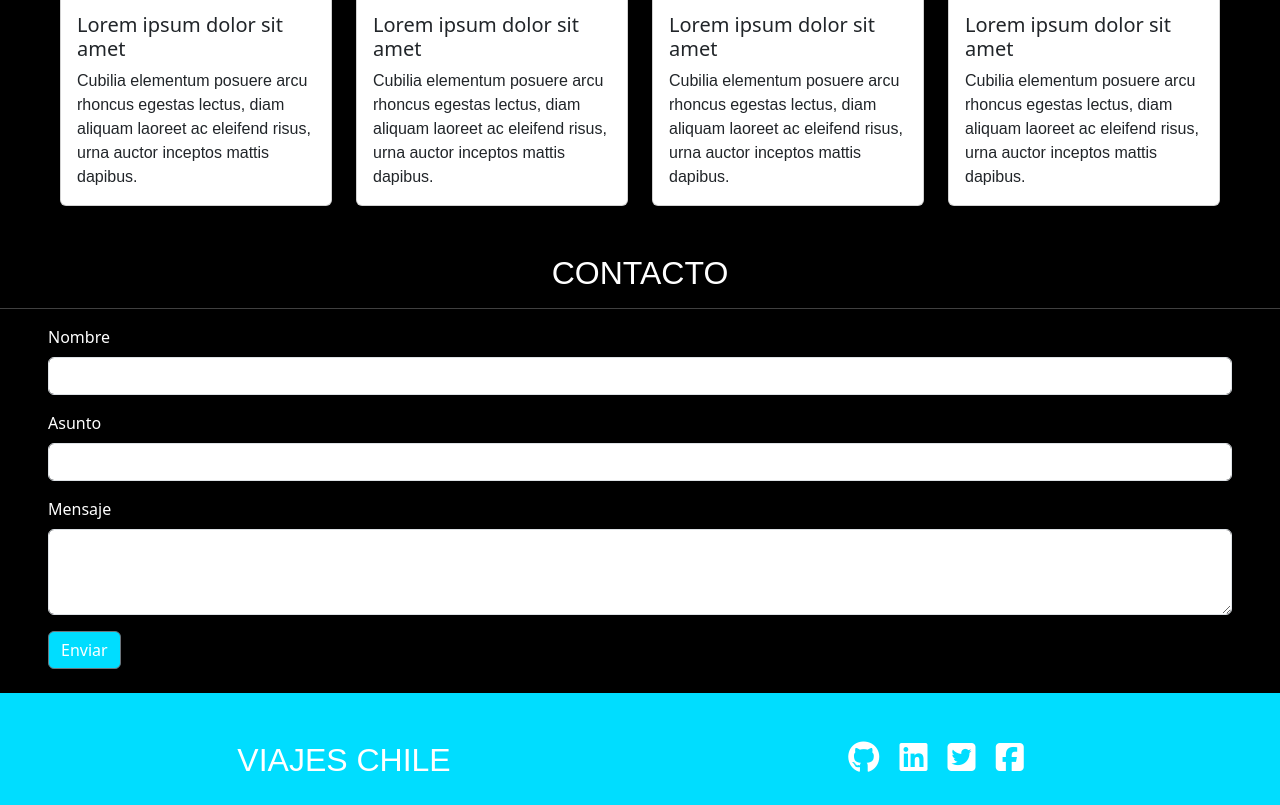
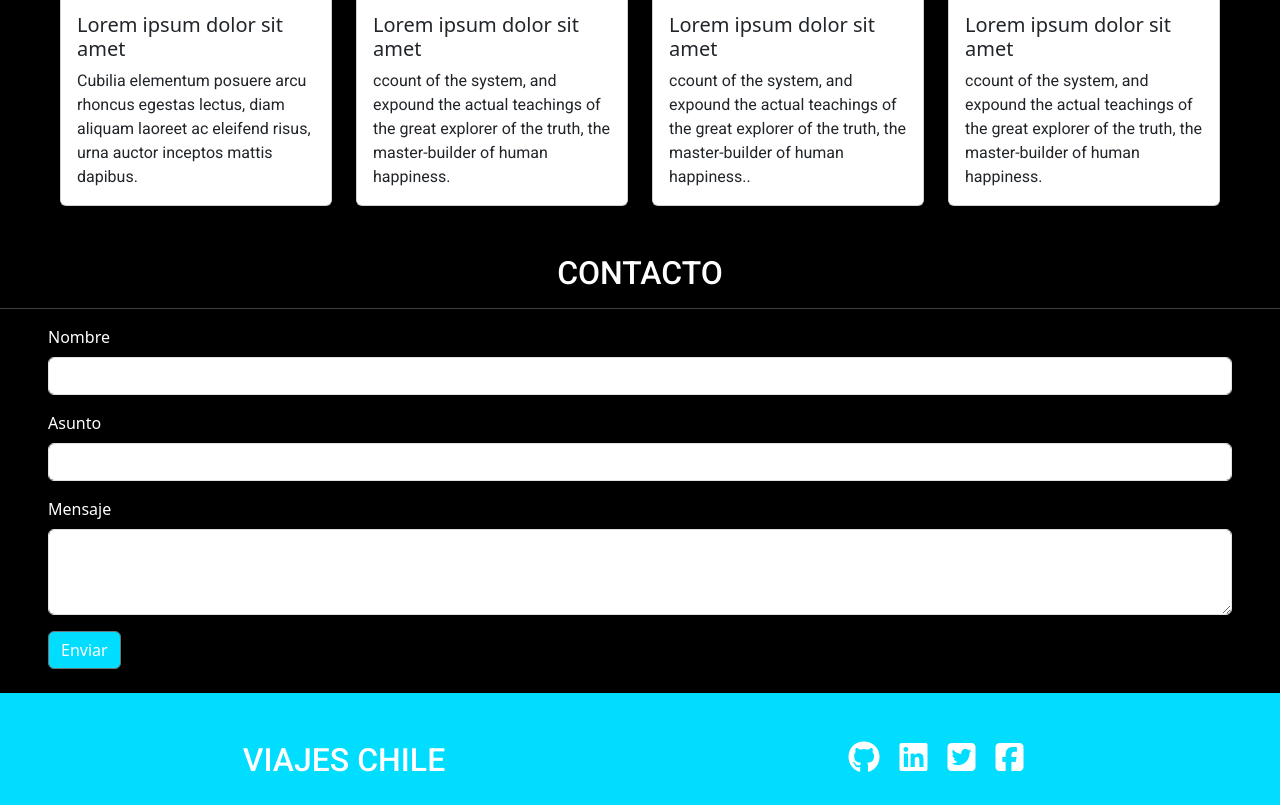
Before and after one commit to Strike2-ux/viajeschile, a plain HTML site: page index.html in a window 1280 px wide. Shown: the part 1995-2800 px from the top of the page. Drawn offline with nearby package versions, Linux system fonts and the light colour scheme.

Commit message:
arregle el boton de menu para mobile y agragamos fonts con google fonts

```diff
--- a/assets/css/style.css
+++ b/assets/css/style.css
@@ -4,8 +4,9 @@
 }
 
 h2,
-p {
-  font-family: 'Raleway', sans-serif;
+p,
+span {
+  font-family: 'Roboto', sans-serif;
 }
 
 .nav-link,
@@ -46,6 +47,9 @@ p {
 footer {
   background: #00ddff;
   color: #ffffff;
+  font-family: 'Roboto', sans-serif;
+  font-weight: 400;
+  font-style: normal;
 }
 
 .fab {
--- a/index.html
+++ b/index.html
@@ -15,6 +15,12 @@
       src="https://kit.fontawesome.com/5320385a1c.js"
       crossorigin="anonymous"
     ></script>
+    <link rel="preconnect" href="https://fonts.googleapis.com" />
+    <link rel="preconnect" href="https://fonts.gstatic.com" crossorigin />
+    <link
+      href="https://fonts.googleapis.com/css2?family=Roboto:ital,wght@0,100;0,300;0,400;0,500;0,700;0,900;1,100;1,300;1,400;1,500;1,700;1,900&display=swap"
+      rel="stylesheet"
+    />
 
     <link rel="icon" href="assets/img/viajes.svg" />
 
@@ -25,13 +31,13 @@
   <body>
     <nav class="navbar navbar-expand-lg fixed-top mx-5" data-bs-theme="dark">
       <div class="container-fluid">
-        <a class="navbar-brand" href="#"
-          ><img
+        <a class="navbar-brand" href="#">
+          <img
             src="assets/img/viajes.svg"
             alt="logo-viajes"
             class="logo"
-          />viajes chile</a
-        >
+          />viajes chile
+        </a>
         <button
           class="navbar-toggler"
           type="button"
@@ -217,9 +223,9 @@
                 Lorem ipsum dolor sit amet
               </h5>
               <p class="card-text texto-comida text-receta">
-                Cubilia elementum posuere arcu rhoncus egestas lectus, diam
-                aliquam laoreet ac eleifend risus, urna auctor inceptos mattis
-                dapibus.
+                ccount of the system, and expound the actual teachings of the
+                great explorer of the truth, the master-builder of human
+                happiness.
               </p>
             </div>
           </div>
@@ -236,9 +242,9 @@
                 Lorem ipsum dolor sit amet
               </h5>
               <p class="card-text texto-comida text-receta">
-                Cubilia elementum posuere arcu rhoncus egestas lectus, diam
-                aliquam laoreet ac eleifend risus, urna auctor inceptos mattis
-                dapibus.
+                ccount of the system, and expound the actual teachings of the
+                great explorer of the truth, the master-builder of human
+                happiness..
               </p>
             </div>
           </div>
@@ -255,9 +261,9 @@
                 Lorem ipsum dolor sit amet
               </h5>
               <p class="card-text texto-comida text-receta">
-                Cubilia elementum posuere arcu rhoncus egestas lectus, diam
-                aliquam laoreet ac eleifend risus, urna auctor inceptos mattis
-                dapibus.
+                ccount of the system, and expound the actual teachings of the
+                great explorer of the truth, the master-builder of human
+                happiness.
               </p>
             </div>
           </div>
@@ -267,7 +273,7 @@
 
     <!--Contacto-->
     <section class="informacion" id="Contacto">
-      <h2 class="text-center pt-5">CONTACTO</h2>
+      <h2 class="text-center pt-5"><span>CONTACTO</span></h2>
       <hr />
       <form>
         <div class="mx-5">
@@ -329,11 +335,6 @@
     </footer>
 
     <script
-      src="https://cdn.jsdelivr.net/npm/bootstrap@5.3.3/dist/js/bootstrap.bundle.min.js"
-      integrity="sha384-YvpcrYf0tY3lHB60NNkmXc5s9fDVZLESaAA55NDzOxhy9GkcIdslK1eN7N6jIeHz"
-      crossorigin="anonymous"
-    ></script>
-    <script
       src="https://cdn.jsdelivr.net/npm/@popperjs/core@2.11.8/dist/umd/popper.min.js"
       integrity="sha384-I7E8VVD/ismYTF4hNIPjVp/Zjvgyol6VFvRkX/vR+Vc4jQkC+hVqc2pM8ODewa9r"
       crossorigin="anonymous"
```
